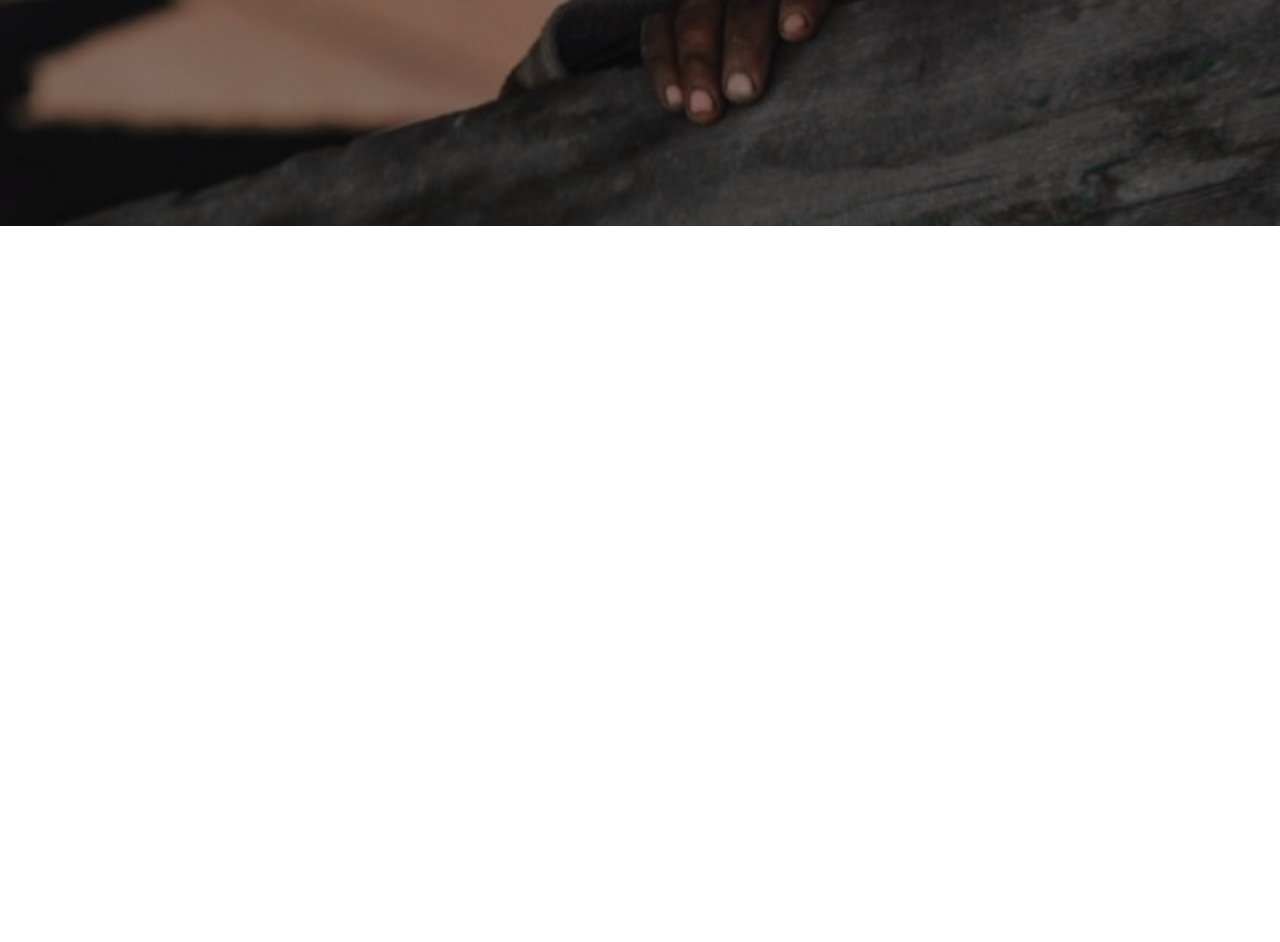
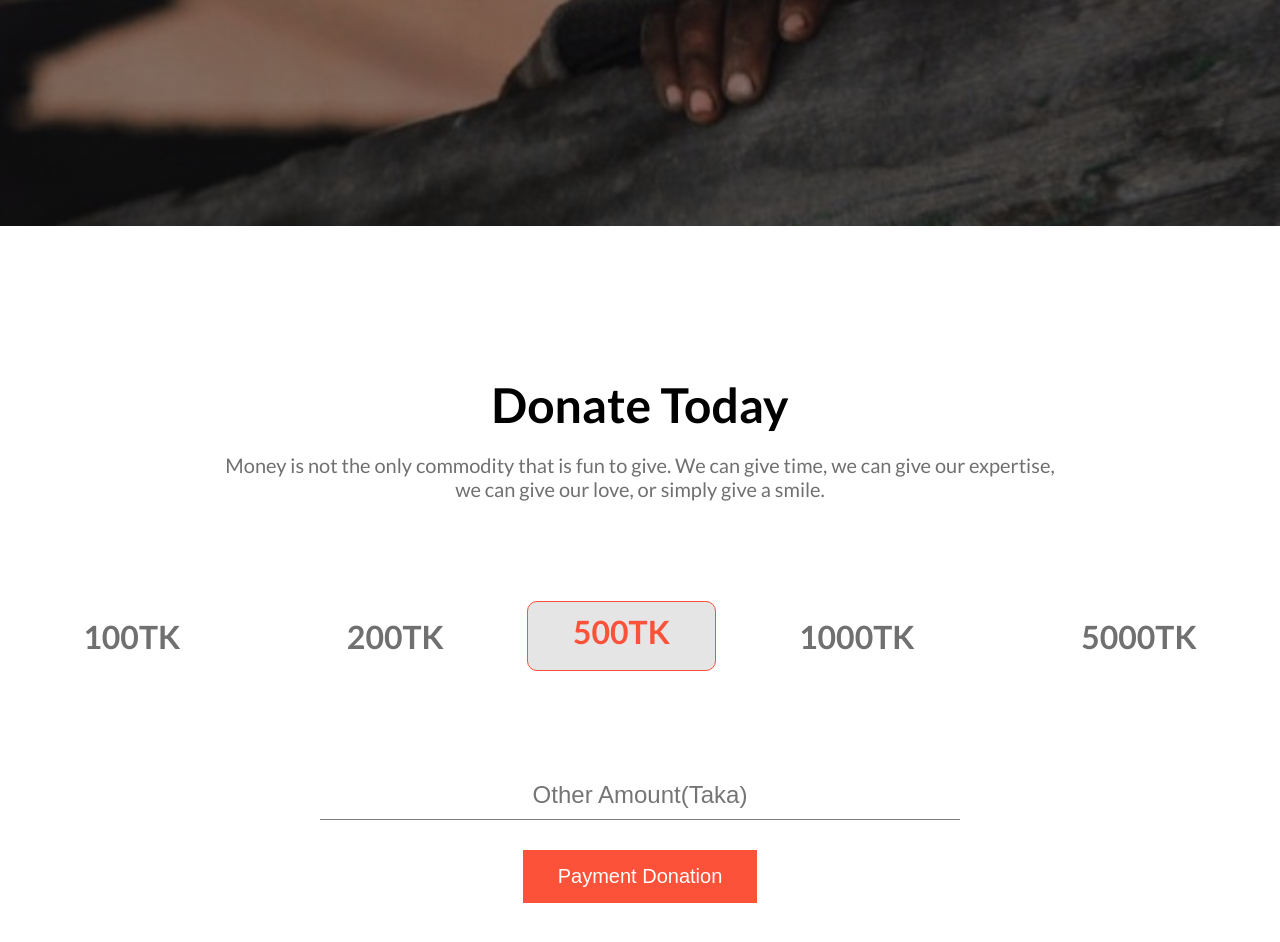
Before and after one commit to bd-dev-ismail/charity, a plain HTML site: page index.html in a window 1280 px wide. Shown: the part 574-1516 px from the top of the page. Before the commit the page ends 800 px from the top, so only its background shows below. Drawn offline with Linux system fonts and the light colour scheme.

Commit message:
Donate Section Done

```diff
--- a/index.html
+++ b/index.html
@@ -24,5 +24,38 @@
 
     </section>
     <!--End Hero Section-->
+    <!--Start Donate Section-->
+    <section id="donate-container">
+        <div class="donate-description">
+            <h2 class="donate-title">Donate Today</h2>
+            <p class="donate-text hero-text">Money is not the only commodity that is fun to give. We can give time, we can give our expertise, <br> we can give our love,
+            or simply give a smile.</p>
+        </div>
+        <div class="donate-box">
+            <div class="box1">
+                <h3>100TK</h3>
+            </div>
+            <div class="box2">
+                <h3>200TK</h3>
+            </div>
+            <div class="box3">
+                <h3>500TK</h3>
+            </div>
+            <div class="box4">
+                <h3>1000TK</h3>
+            </div>
+            <div class="box5">
+                <h3>5000TK</h3>
+            </div>
+        </div>
+        <div class="donate-amount">
+            <form action="#" class="donate-input">
+                <input type="text" placeholder="Other Amount(Taka)">
+
+            </form>
+            <button class="hero-btn">Payment Donation</button>
+        </div>
+    </section>
+    <!--End Donate Section-->
 </body>
 </html>
--- a/style.css
+++ b/style.css
@@ -1,10 +1,28 @@
 *{
     margin: 0;
     padding: 0;
+    box-sizing: border-box;
 }
 body{
     font-family: 'Lato', sans-serif;
+    height: 100%;
+    overflow-x: hidden;
+}
+h1{
+    font-size: 60px;
+    font-weight: bold;
+}
+h2{
+    font-size: 48px;
+    font-weight: bold;
+    margin-bottom: 20px;
+}
+h3{
+    font-size: 32px;
 
+}
+p{
+    color: #707070;
 }
 .hero-image{
     width: 100vw;
@@ -23,8 +41,6 @@ body{
     color: #fff;
 }
 .hero-title{
-    font-size: 60px;
-    font-weight: bold;
     margin-top: 0;
     margin-bottom: 30px;
 }
@@ -41,3 +57,58 @@ body{
     color: #fff;
     margin: 30px 0;
 }
+/*End Hero Section Style */
+#donate-container{
+    margin: 150px 0;
+
+}
+.donate-description{
+    text-align: center;
+}
+.donate-box{
+    display: flex;
+    align-items: center;
+    justify-content: center;
+    text-align: center;
+    margin: 100px 0;
+    color: #707070;
+}
+.box1{
+    flex: 1 1 auto;
+
+}
+.box2 {
+    flex: 1 1 auto;
+}
+.box3 {
+    flex: 1 1 auto;
+    width: 20px;
+    height: 70px;
+    border: 1px solid #fc5239;
+    border-radius: 10px;
+    padding: 10px;
+    background-color: #e5e5e5;
+    color: #fc5239;
+}
+.box4{
+    flex: 1 1 auto;
+}
+
+.box5 {
+    flex: 1 1 auto;
+}
+.donate-amount{
+    text-align: center;
+}
+.donate-input input {
+    width: 50%;
+    padding: 10px;
+    border: none;
+    border-bottom: 1px solid gray;
+    text-align: center;
+    font-size: 24px;
+}
+input:focus,
+select:focus {
+    outline: none;
+}
```
